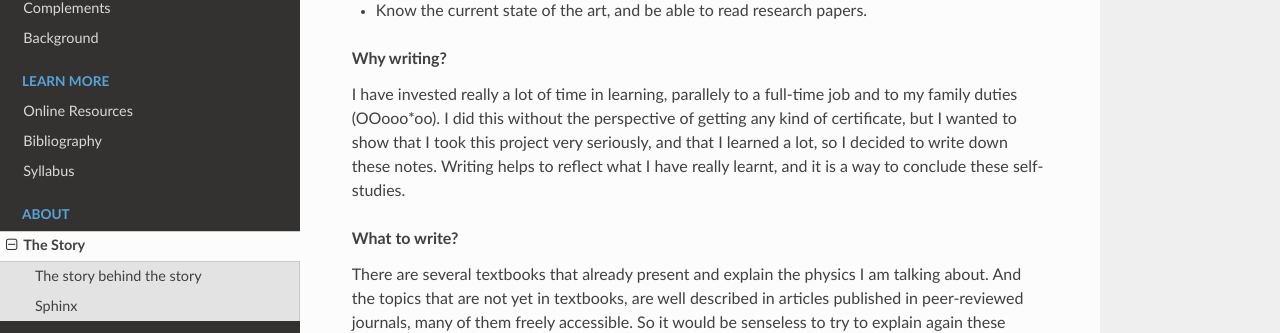
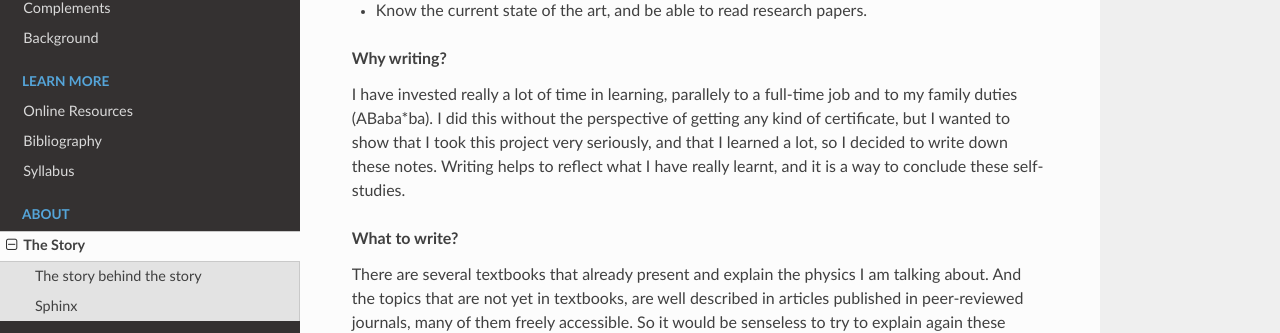
Before and after one commit to tomlqc/about-quantum, a Sphinx documentation site: the page built from source/about/story.rst, in a window 1280 px wide and 900 px high, scrolled down 464 px. Shown: the part 173-506 px from the top of the window. Built offline with Sphinx 7.4.7 and the Read the Docs theme 2.0.0, drawn with Linux system fonts in a browser that asks for light colours.

Commit message:
OO -> AB

```diff
--- a/source/about/story.rst
+++ b/source/about/story.rst
@@ -29,7 +29,7 @@ I had precise goals in mind from the beginning.
 .. rubric:: Why writing?
 
 I have invested really a lot of time in learning, parallely to a full-time job and
-to my family duties (OOooo*oo).
+to my family duties (ABaba*ba).
 I did this without the perspective of getting any kind of certificate,
 but I wanted to show that I took this project very seriously, and
 that I learned a lot,
```
